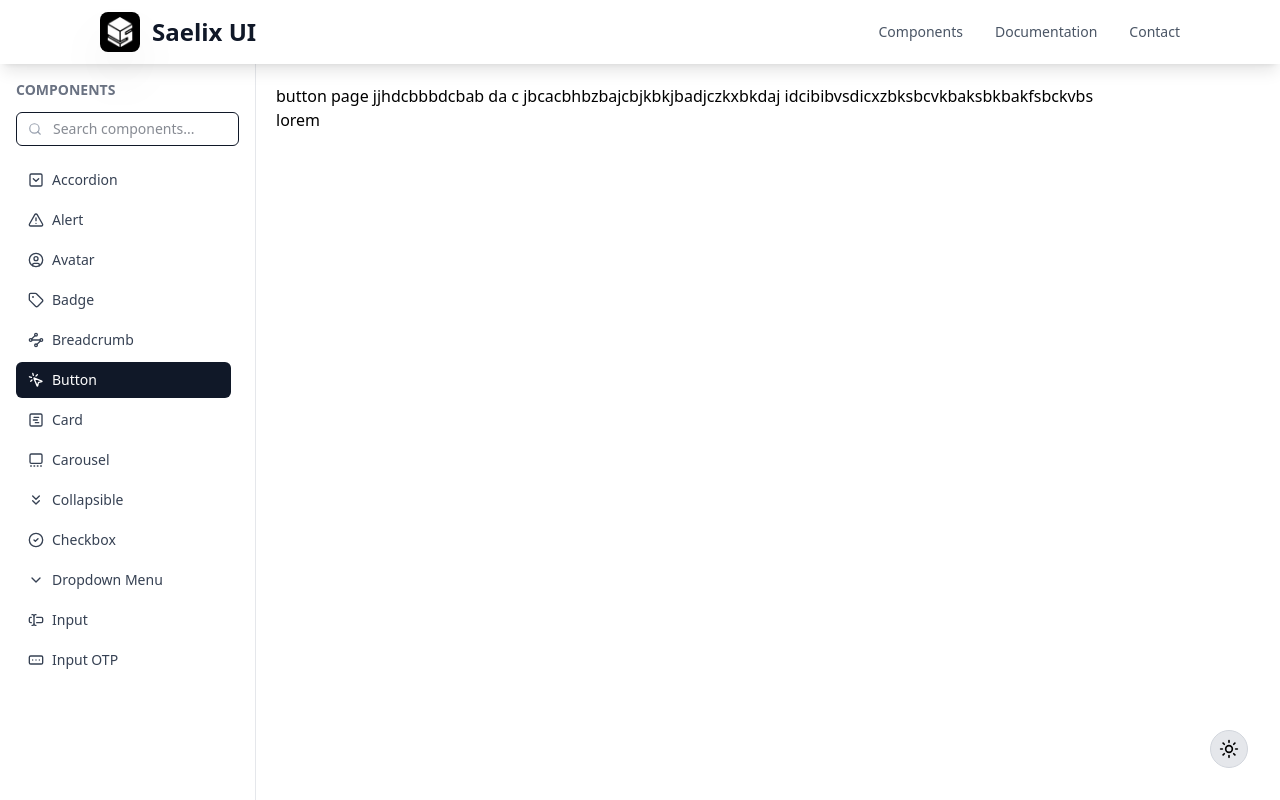
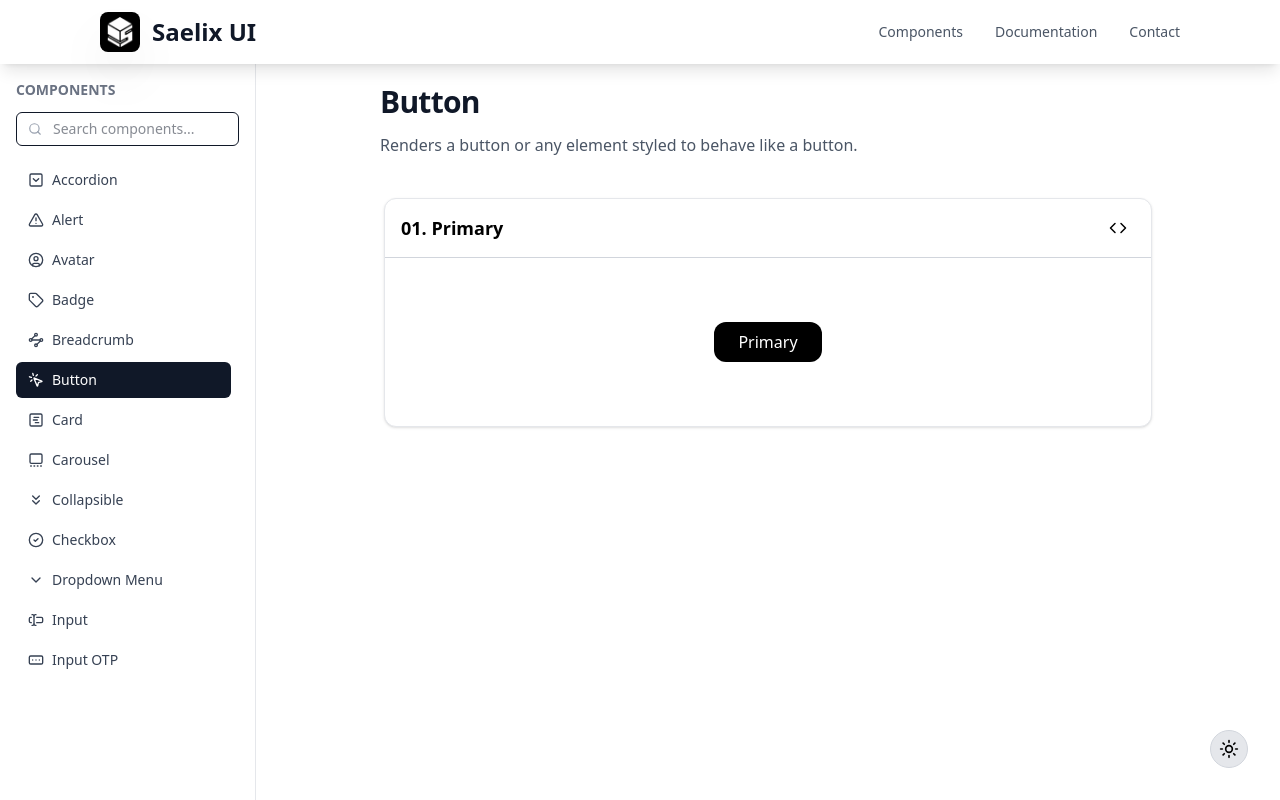
Before and after one commit to Jeet000001/saelixui, a Next.js app: page /components/button in a window 1280 px wide. Built offline with nearby package versions, Linux system fonts and the light colour scheme.

Commit message:
add primary component

```diff
--- /dev/null
+++ b/Components/ShowComponent.tsx
@@ -0,0 +1,168 @@
+"use client";
+
+import { useState } from "react";
+import { Code, X, Copy, Check } from "lucide-react";
+import { Prism as SyntaxHighlighter } from "react-syntax-highlighter";
+import { oneLight, oneDark } from "react-syntax-highlighter/dist/esm/styles/prism";
+import { useTheme } from "next-themes";
+
+type ShowComponentProps = {
+  children: React.ReactNode;
+  ComponentName: string;
+  installation: string;
+  ComponentCodeJS: string;
+  ComponentCodeTS: string;
+};
+
+export default function ShowComponent({
+  children,
+  ComponentName,
+  installation,
+  ComponentCodeJS,
+  ComponentCodeTS,
+}: ShowComponentProps) {
+  const { theme } = useTheme();
+
+  const [open, setOpen] = useState(false);
+  const [activeTab, setActiveTab] = useState<"ts" | "js">("ts");
+  const [codeCopied, setCodeCopied] = useState(false);
+  const [installationCodeCopied, setInstallationCodeCopied] = useState(false);
+
+  const ComponentCode = activeTab === "ts" ? ComponentCodeTS : ComponentCodeJS;
+
+  return (
+    <div className="flex justify-center items-start p-10">
+      {/* Card */}
+      <div className="w-full max-w-3xl rounded-xl border border-gray-200 bg-white shadow-sm
+        dark:bg-[#111827] dark:border-[#1F2937] dark:shadow-[0_10px_30px_rgba(0,0,0,0.6)]">
+
+        {/* Header */}
+        <div className="flex items-center justify-between border-b border-gray-300 px-4 py-3
+          dark:border-[#1F2937]">
+          <h2 className="font-semibold text-lg dark:text-[#E5E7EB]">
+            {ComponentName}
+          </h2>
+          <button
+            onClick={() => setOpen(true)}
+            className="rounded-md p-2 hover:bg-gray-100
+              dark:hover:bg-[#1F2937] dark:text-[#9CA3AF]"
+          >
+            <Code size={18} />
+          </button>
+        </div>
+
+        {/* Preview */}
+        <div className="flex justify-center items-center py-16 dark:text-[#E5E7EB]">
+          {children}
+        </div>
+      </div>
+
+      {/* Modal */}
+      {open && (
+        <div className="fixed inset-0 z-50 flex items-center justify-center bg-black/70">
+          <div className="w-full max-w-2xl max-h-[520px] rounded-xl bg-white overflow-y-auto
+            dark:bg-[#111827] dark:shadow-[0_10px_30px_rgba(0,0,0,0.6)]">
+
+            {/* Header */}
+            <div className="border-b border-gray-300 pb-2 dark:border-[#1F2937]">
+              <div className="flex items-center justify-between px-4 py-3">
+                <h3 className="font-semibold dark:text-[#E5E7EB]">
+                  Installation
+                </h3>
+
+                <div className="flex items-center gap-3">
+                  {/* TS/JS Toggle */}
+                  <div className="flex bg-gray-200 rounded-md p-1
+                    dark:bg-[#1F2937]">
+                    <button
+                      onClick={() => setActiveTab("ts")}
+                      className={`px-3 py-1 text-xs rounded-md transition ${
+                        activeTab === "ts"
+                          ? "bg-white shadow dark:bg-[#0B0F19] dark:text-[#3B82F6]"
+                          : "dark:text-[#9CA3AF]"
+                      }`}
+                    >
+                      TS
+                    </button>
+                    <button
+                      onClick={() => setActiveTab("js")}
+                      className={`px-3 py-1 text-xs rounded-md transition ${
+                        activeTab === "js"
+                          ? "bg-white shadow dark:bg-[#0B0F19] dark:text-[#3B82F6]"
+                          : "dark:text-[#9CA3AF]"
+                      }`}
+                    >
+                      JS
+                    </button>
+                  </div>
+
+                  {/* Close */}
+                  <button
+                    onClick={() => setOpen(false)}
+                    className="rounded-md p-1 hover:bg-gray-100
+                      dark:hover:bg-[#1F2937] dark:text-[#9CA3AF]"
+                  >
+                    <X size={18} />
+                  </button>
+                </div>
+              </div>
+
+              {/* Install Command */}
+              <div className="mx-5 flex items-center justify-between gap-2 rounded-lg border-2 border-gray-200 px-4 py-3 text-sm
+                dark:bg-[#0B0F19] dark:border-[#1F2937] dark:text-[#E5E7EB]">
+                <code className="truncate">{installation}</code>
+
+                <button
+                  onClick={async () => {
+                    await navigator.clipboard.writeText(installation);
+                    setInstallationCodeCopied(true);
+                    setTimeout(() => setInstallationCodeCopied(false), 1500);
+                  }}
+                  className="rounded-md px-2 py-1 text-xs hover:bg-gray-200
+                    dark:hover:bg-[#1F2937] dark:text-[#3B82F6]"
+                >
+                  {installationCodeCopied ? <Check size={14} /> : <Copy size={14} />}
+                </button>
+              </div>
+            </div>
+
+            {/* Code */}
+            <div className="relative p-4">
+              <pre className="py-4 px-10 text-sm overflow-x-auto text-[#E5E7EB]">
+                <SyntaxHighlighter
+                  language={activeTab === "ts" ? "tsx" : "jsx"}
+                  style={theme === "dark" ? oneDark : oneLight}
+                  customStyle={{
+                background: "transparent",
+                margin: 0,
+                padding: 0,
+              }}
+              codeTagProps={{
+                style: {
+                  background: "transparent",
+                },
+              }}
+                >
+                  {ComponentCode}
+                </SyntaxHighlighter>
+              </pre>
+
+              {/* Copy */}
+              <button
+                onClick={async () => {
+                  await navigator.clipboard.writeText(ComponentCode);
+                  setCodeCopied(true);
+                  setTimeout(() => setCodeCopied(false), 1500);
+                }}
+                className="absolute top-6 right-6 flex items-center gap-1 rounded-md px-2 py-1 text-xs
+                  bg-[#3B82F6] text-white hover:bg-[#2563EB]"
+              >
+                {codeCopied ? <Check size={14} /> : <Copy size={14} />}
+              </button>
+            </div>
+          </div>
+        </div>
+      )}
+    </div>
+  );
+}
--- a/app/components/button/page.tsx
+++ b/app/components/button/page.tsx
@@ -1,11 +1,52 @@
-import React from 'react'
+import ShowComponent from "@/Components/ShowComponent";
 
-const page = () => {
+const ComponentPage = () => {
   return (
-    <div>button page jjhdcbbbdcbab da c jbcacbhbzbajcbjkbkjbadjczkxbkdaj idcibibvsdicxzbksbcvkbaksbkbakfsbckvbs
-      <p>lorem</p>
+    <div>
+       <div className="ml-26">
+        <h1 className="text-3xl font-bold tracking-tight text-gray-900 dark:text-white">
+          Button
+        </h1>
+
+        <p className="mt-3 text-base leading-relaxed text-gray-600 dark:text-gray-400 max-w-2xl">
+          Renders a button or any element styled to behave like a button.
+        </p>
+      </div>
+      <div>
+        <ShowComponent
+          ComponentName="01. Primary"
+          installation="npx saelix-ui add primary-button"
+          ComponentCodeTS={`import { Button } from "@/components/ui/button";
+
+const PrimaryButtonDemo = () => <Button>Primary</Button>;
+
+export default PrimaryButtonDemo;`}
+          ComponentCodeJS={`import { Button } from "./components/ui/button";
+
+const PrimaryButtonDemo = () => <Button>Primary</Button>;
+
+export default PrimaryButtonDemo;`}
+        >
+          <button
+            className="
+              rounded-xl px-6 py-2 transition active:scale-95
+
+              /* Light mode (unchanged) */
+              bg-black text-white hover:bg-gray-900
+
+              /* Dark mode (updated) */
+              dark:bg-[#3B82F6]
+              dark:text-[#E5E7EB]
+              dark:hover:bg-[#2563EB]
+              dark:shadow-[0_10px_30px_rgba(0,0,0,0.6)]
+            "
+          >
+            Primary
+          </button>
+        </ShowComponent>
+      </div>
     </div>
-  )
-}
+  );
+};
 
-export default page
+export default ComponentPage;
--- a/app/components/layout.tsx
+++ b/app/components/layout.tsx
@@ -13,7 +13,8 @@ export default function ComponentsLayout({
       <Sidebar />
 
       {/* Main content scrolls independently of the sidebar */}
-      <main className="flex-1 overflow-y-auto px-5 py-5">{children}</main>
+      <main className="flex-1 overflow-y-auto px-5 py-5 border-gray-200
+      dark:bg-[#0B0F19] ">{children}</main>
     </div>
   );
 }
--- a/app/components/page.tsx
+++ b/app/components/page.tsx
@@ -1,5 +1,6 @@
 import { redirect } from "next/navigation";
 
 export default function ComponentsPage() {
-  redirect("/components/button");
+  {redirect("/components/button")}
+
 }
```
